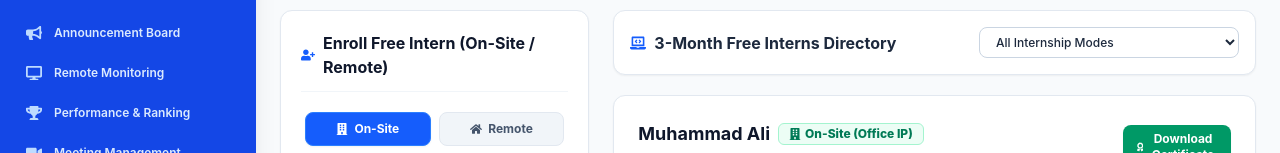
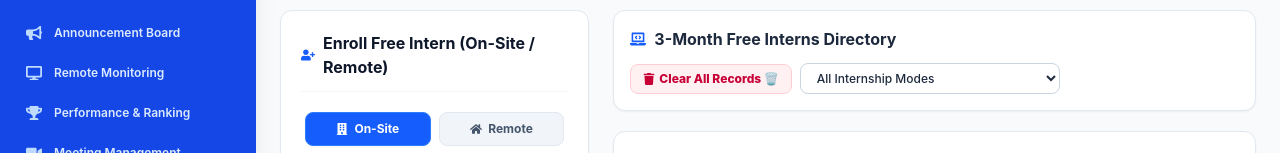
Before and after one commit to MUmerch641/Nexa-Portal, a Next.js app: page /dashboard/internships in a window 1280 px wide. Shown: the part 273-426 px from the top of the page. Built offline with nearby package versions, Linux system fonts and the light colour scheme; no server answers; the database is empty; sample sign-in values are in the browser's storage.

Commit message:
Update app changes

```diff
--- a/src/app/dashboard/internships/page.jsx
+++ b/src/app/dashboard/internships/page.jsx
@@ -185,7 +185,7 @@ export default function InternshipsPage() {
       },
     ];
 
-    // Read blacklisted deleted IDs/emails
+    // Read blacklisted deleted IDs/emails/names
     let deletedIds = [];
     try {
       const d = localStorage.getItem("deleted_intern_ids");
@@ -194,9 +194,14 @@ export default function InternshipsPage() {
 
     const isDeleted = (item) => {
       if (!item) return true;
-      const itemId = String(item.id || "");
+      const itemId = String(item.id || "").toLowerCase().trim();
       const itemEmail = String(item.email || "").toLowerCase().trim();
-      return deletedIds.includes(itemId) || (itemEmail && deletedIds.includes(itemEmail));
+      const itemName = String(item.full_name || item.name || "").toLowerCase().trim();
+      return (
+        (itemId && deletedIds.includes(itemId)) ||
+        (itemEmail && deletedIds.includes(itemEmail)) ||
+        (itemName && deletedIds.includes(itemName))
+      );
     };
 
     // Read stored items from localStorage
@@ -400,12 +405,22 @@ export default function InternshipsPage() {
     if (targetIntern) dbSaveRecord("students", targetIntern).catch(() => {});
   };
 
-  // Delete Intern
+  // Delete Single Intern
   const handleDeleteIntern = async (id) => {
     if (!confirm("Are you sure you want to delete this intern record?")) return;
     const target = interns.find(i => i.id === id);
     const targetEmail = (target?.email || "").toLowerCase().trim();
-    const updated = interns.filter((i) => i.id !== id && (i.email || "").toLowerCase().trim() !== targetEmail);
+    const targetName = (target?.full_name || target?.name || "").toLowerCase().trim();
+
+    const updated = interns.filter((i) => {
+      const iId = String(i.id || "").toLowerCase().trim();
+      const iEmail = String(i.email || "").toLowerCase().trim();
+      const iName = String(i.full_name || i.name || "").toLowerCase().trim();
+      if (id && iId === String(id).toLowerCase().trim()) return false;
+      if (targetEmail && iEmail === targetEmail) return false;
+      if (targetName && iName === targetName) return false;
+      return true;
+    });
     setInterns(updated);
 
     // 1. Update persistent_interns
@@ -433,7 +448,7 @@ export default function InternshipsPage() {
       }
     } catch(e) {}
 
-    // 4. Add target ID & email to permanent blacklist
+    // 4. Add target ID, email, and name to permanent blacklist
     try {
       const savedDeleted = localStorage.getItem("deleted_intern_ids");
       let deletedList = savedDeleted ? JSON.parse(savedDeleted) : [];
@@ -443,12 +458,54 @@ export default function InternshipsPage() {
       if (targetEmail && !deletedList.includes(targetEmail)) {
         deletedList.push(targetEmail);
       }
+      if (targetName && !deletedList.includes(targetName)) {
+        deletedList.push(targetName);
+      }
       localStorage.setItem("deleted_intern_ids", JSON.stringify(deletedList));
     } catch(e) {}
 
     // 5. Delete from DB & sync dataChanged event
     await dbDeleteRecord("students", id, targetEmail).catch(() => {});
     await dbDeleteRecord("interns", id, targetEmail).catch(() => {});
+  };
+
+  // 1-Click Clear ALL Interns
+  const handleClearAllInterns = async () => {
+    if (!confirm("⚠️ Are you sure you want to CLEAR ALL INTERN RECORDS? This will delete all intern entries permanently!")) return;
+
+    try {
+      const savedDeleted = localStorage.getItem("deleted_intern_ids");
+      let deletedList = savedDeleted ? JSON.parse(savedDeleted) : [];
+
+      interns.forEach(i => {
+        if (i.id) deletedList.push(String(i.id).toLowerCase());
+        if (i.email) deletedList.push(i.email.toLowerCase().trim());
+        if (i.full_name) deletedList.push(i.full_name.toLowerCase().trim());
+      });
+
+      localStorage.setItem("deleted_intern_ids", JSON.stringify(deletedList));
+      localStorage.setItem("persistent_interns", JSON.stringify([]));
+
+      // Also clean persistent_courses
+      const savedCourses = localStorage.getItem("persistent_courses");
+      if (savedCourses) {
+        const currentCourses = JSON.parse(savedCourses);
+        const filteredCourses = currentCourses.filter(c => c.enrollment_type !== "3-Month Free Internship");
+        localStorage.setItem("persistent_courses", JSON.stringify(filteredCourses));
+      }
+    } catch(e) {}
+
+    setInterns([]);
+
+    try {
+      await supabase.from("students").delete().eq("enrollment_type", "3-Month Free Internship").catch(() => {});
+    } catch(e) {}
+
+    if (typeof window !== "undefined") {
+      window.dispatchEvent(new Event("dataChanged"));
+    }
+
+    showAlert("Intern Directory Cleared 🗑️", "All intern records have been wiped clean permanently.", "info");
   };
 
   const currentUserEmail = typeof window !== "undefined" ? localStorage.getItem("current_user_email") || "" : "";
@@ -799,6 +856,18 @@ export default function InternshipsPage() {
               <span>3-Month Free Interns Directory</span>
             </h2>
 
+            <div className="flex items-center gap-2 shrink-0">
+              {role === "admin" && (
+                <button
+                  type="button"
+                  onClick={handleClearAllInterns}
+                  className="bg-rose-50 hover:bg-rose-100 text-rose-700 font-extrabold px-3 py-1.5 rounded-lg border border-rose-200 text-xs transition-all flex items-center gap-1 cursor-pointer"
+                  title="Clear all intern entries from database"
+                >
+                  <FaTrash className="text-xs" /> <span>Clear All Records 🗑️</span>
+                </button>
+              )}
+
               <select
                 value={filterMode}
                 onChange={(e) => setFilterMode(e.target.value)}
@@ -808,6 +877,7 @@ export default function InternshipsPage() {
                 <option value="On-Site">On-Site (Office IP) Only</option>
                 <option value="Remote">Remote (Screen Stream Shared) Only</option>
               </select>
+            </div>
           </div>
 
           {filteredInterns.length > 0 ? (
```
Lines whose indentation alone changed are shown as unchanged.
